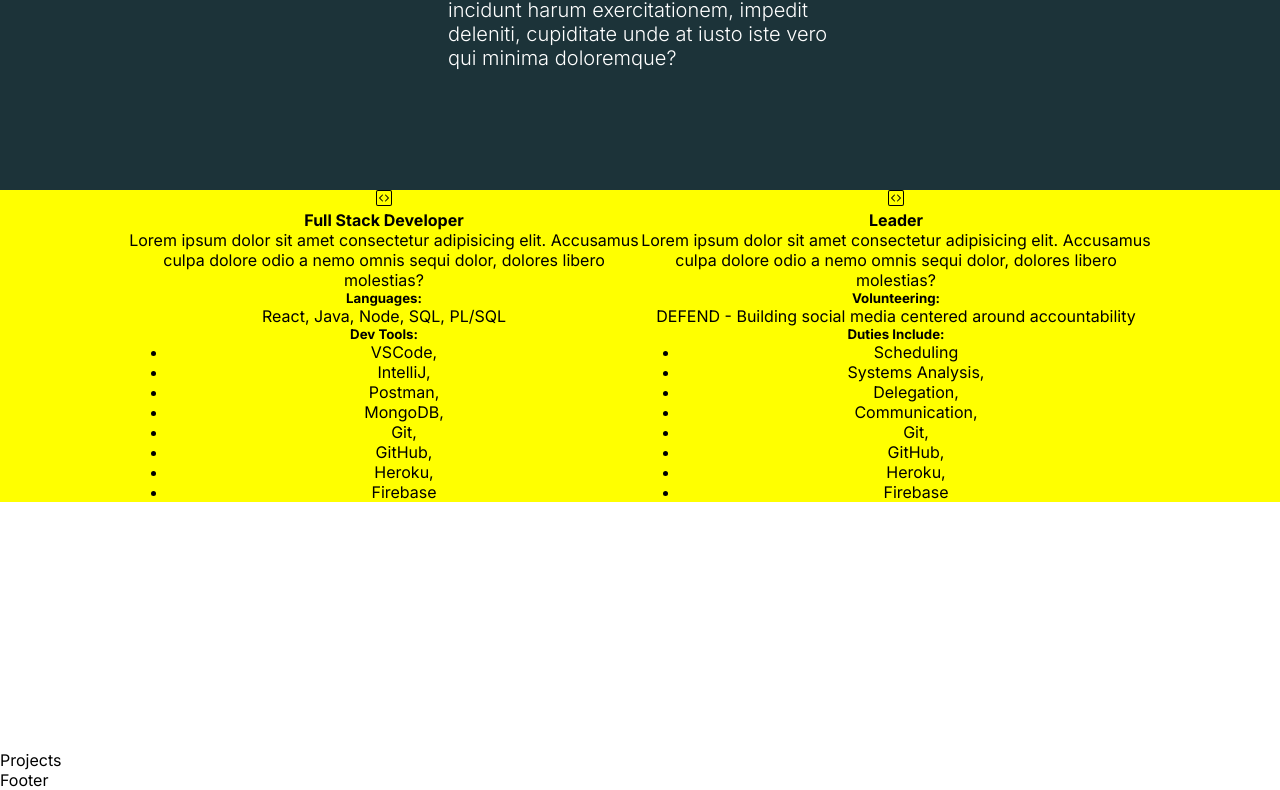
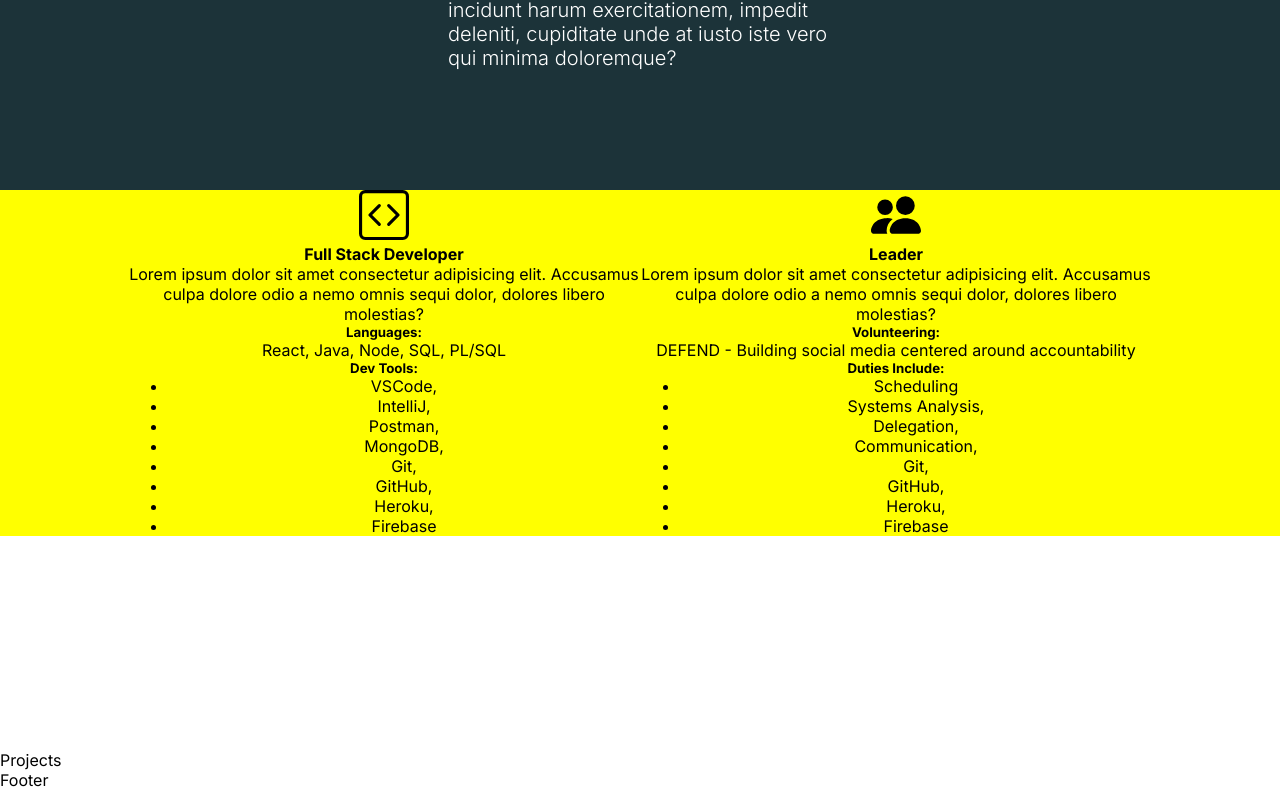
Before and after one commit to JordanWeitz/new__portfolio, a React (Create React App) app: page / in a window 1280 px wide. Shown: the part 1094-1884 px from the top of the page. Built offline with nearby package versions, Linux system fonts and the light colour scheme.

Commit message:
First commit
Changed Icon in second skills card

```diff
--- a/src/components/skills/Skills.js
+++ b/src/components/skills/Skills.js
@@ -1,6 +1,6 @@
 import React from "react";
 import "./skills.css";
-import { BsCodeSquare } from "react-icons/bs";
+import { BsCodeSquare, BsFillPeopleFill } from "react-icons/bs";
 
 function Skills() {
 	return (
@@ -49,7 +49,7 @@ function Skills() {
 						</ul>
 					</div>
 					<div className="skillscard">
-						<BsCodeSquare className="skillscard__icon" />
+						<BsFillPeopleFill className="skillscard__icon" />
 						<h4 className="skillscard__header">Leader</h4>
 						<p className="skillscard__p">
 							Lorem ipsum dolor sit amet consectetur adipisicing elit. Accusamus
--- a/src/components/skills/skills.css
+++ b/src/components/skills/skills.css
@@ -53,3 +53,8 @@
 	width: 80vw;
 	height: 100%;
 }
+
+.skillscard__icon {
+	height: 50px;
+	width: 50px;
+}
```
